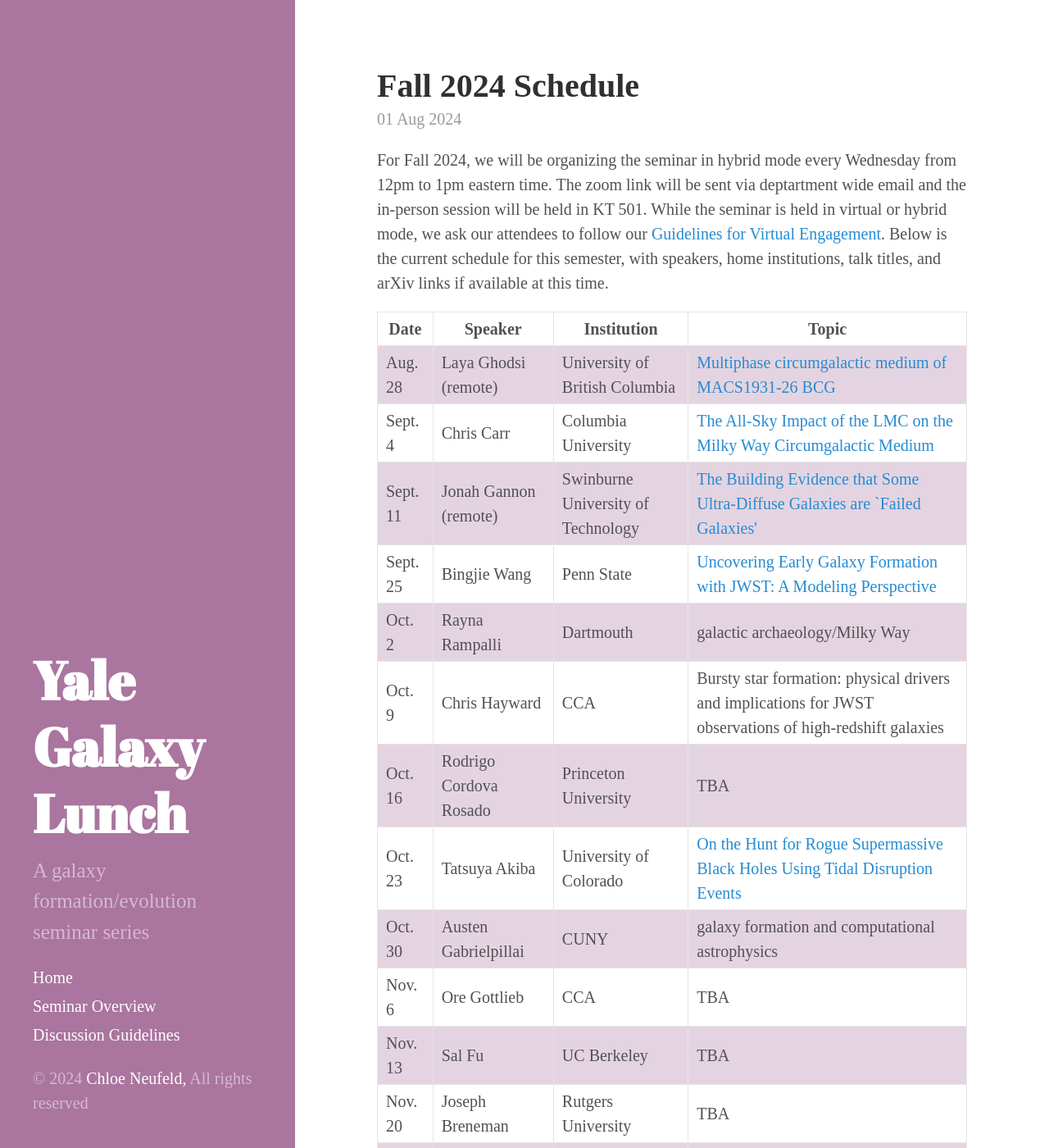
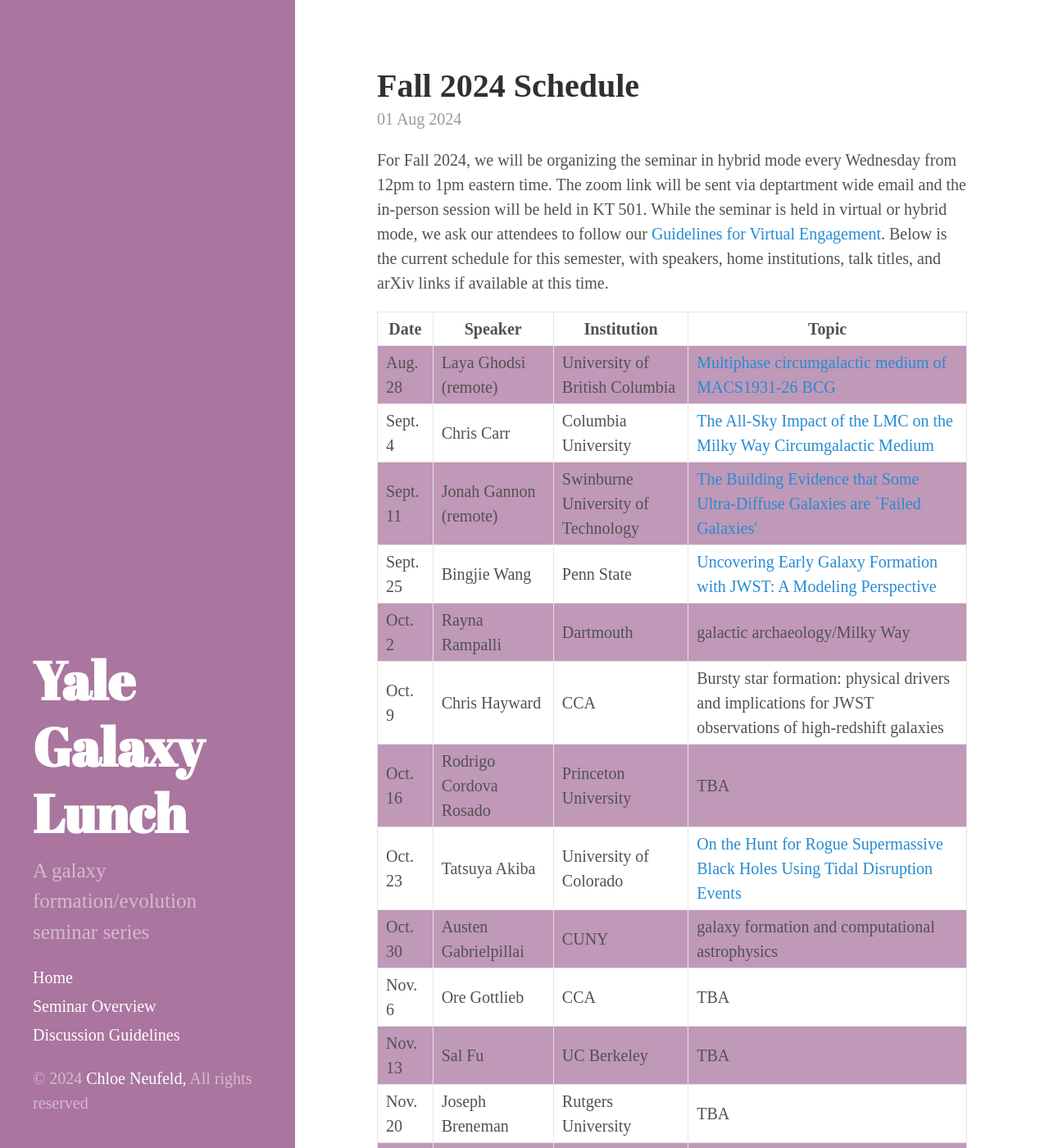
Before and after one commit to yalegalaxylunch/yalegalaxylunch.github.io, a Jekyll site: the page built from index.html, in a window 1280 px wide and 1400 px high. Shown: the whole window at 82% size. Built offline with Jekyll 4.4.1, drawn with Linux system fonts in a browser that asks for light colours; the list of posts is cut into pages by our own code.

```diff
--- a/public/css/poole.css
+++ b/public/css/poole.css
@@ -248,7 +248,7 @@
 }
 tbody tr:nth-child(odd) td,
 tbody tr:nth-child(odd) th {
-  background-color: #aa759f50;
+  background-color: #aa759fbd;
 }
 
 
```
